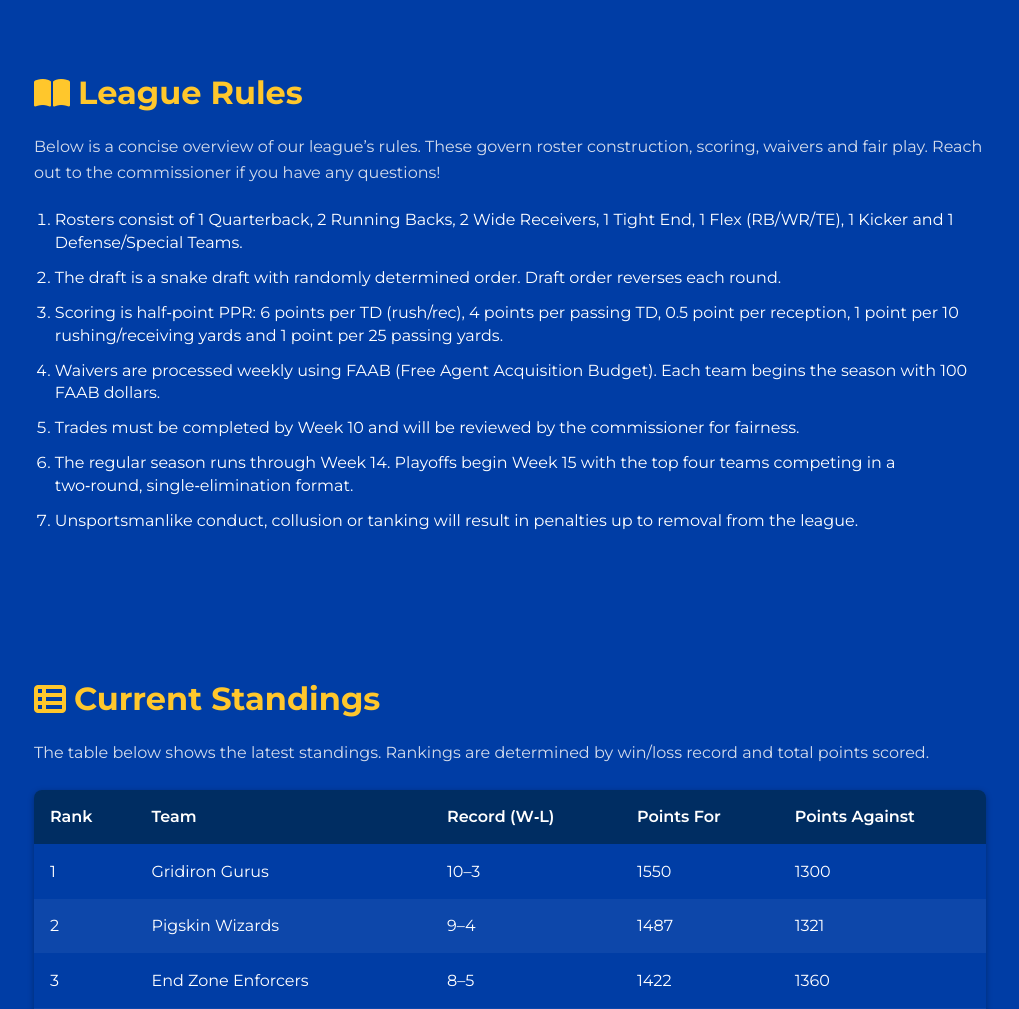
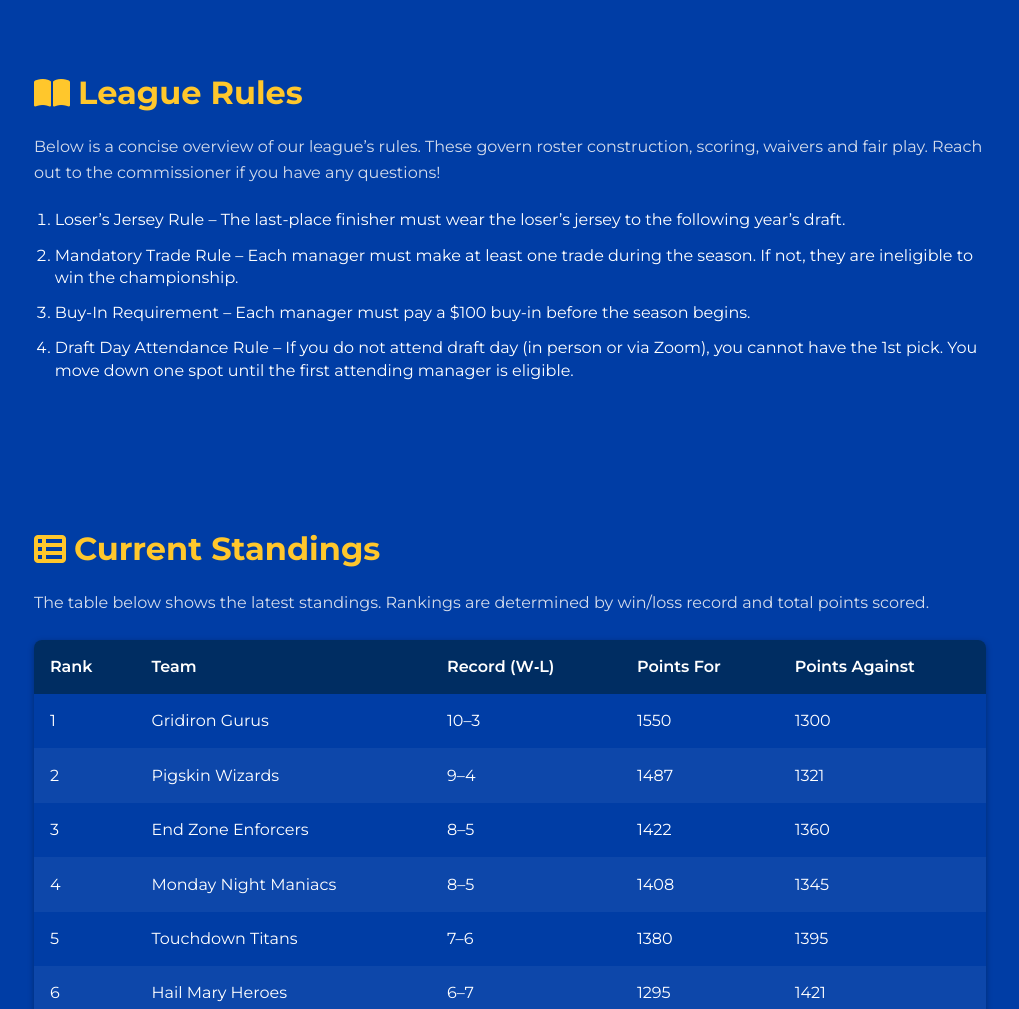
Before and after one commit to adam35413/hard-knockers-site, a plain HTML site: page index.html in a window 1280 px wide. Shown: the part 733-1742 px from the top of the page, without its empty margins (130-1149 px from the left). Drawn offline with Linux system fonts and the light colour scheme; a small style sheet from the web is missing.

Commit message:
Update league rules

```diff
--- a/index.html
+++ b/index.html
@@ -47,15 +47,12 @@
       <section id="rules" class="section rules">
         <h2><i class="fa-solid fa-book-open"></i> League Rules</h2>
         <p>Below is a concise overview of our league&rsquo;s rules. These govern roster construction, scoring, waivers and fair play. Reach out to the commissioner if you have any questions!</p>
-        <ol>
-          <li>Rosters consist of 1 Quarterback, 2 Running Backs, 2 Wide Receivers, 1 Tight End, 1 Flex (RB/WR/TE), 1 Kicker and 1 Defense/Special Teams.</li>
-          <li>The draft is a snake draft with randomly determined order. Draft order reverses each round.</li>
-          <li>Scoring is half‑point PPR: 6 points per TD (rush/rec), 4 points per passing TD, 0.5 point per reception, 1 point per 10 rushing/receiving yards and 1 point per 25 passing yards.</li>
-          <li>Waivers are processed weekly using FAAB (Free Agent Acquisition Budget). Each team begins the season with 100 FAAB dollars.</li>
-          <li>Trades must be completed by Week 10 and will be reviewed by the commissioner for fairness.</li>
-          <li>The regular season runs through Week 14. Playoffs begin Week 15 with the top four teams competing in a two‑round, single‑elimination format.</li>
-          <li>Unsportsmanlike conduct, collusion or tanking will result in penalties up to removal from the league.</li>
-        </ol>
+          <ol>
+            <li>Loser&rsquo;s Jersey Rule &ndash; The last-place finisher must wear the loser&rsquo;s jersey to the following year&rsquo;s draft.</li>
+            <li>Mandatory Trade Rule &ndash; Each manager must make at least one trade during the season. If not, they are ineligible to win the championship.</li>
+            <li>Buy-In Requirement &ndash; Each manager must pay a $100 buy-in before the season begins.</li>
+            <li>Draft Day Attendance Rule &ndash; If you do not attend draft day (in person or via Zoom), you cannot have the 1st pick. You move down one spot until the first attending manager is eligible.</li>
+          </ol>
       </section>
 
       <!-- Standings Section -->
```
